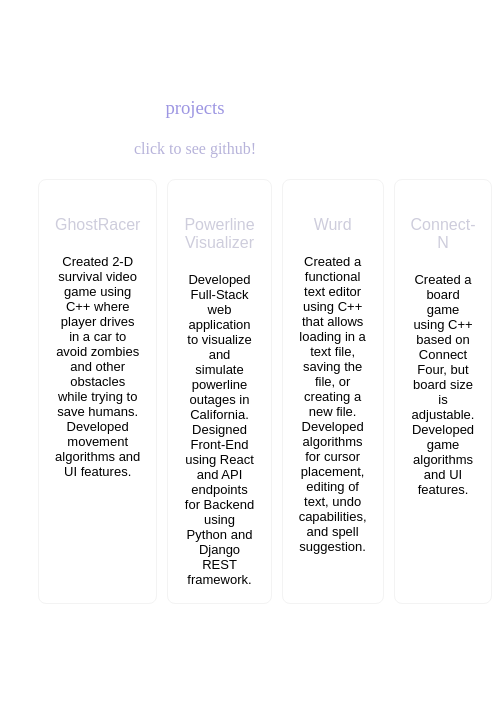
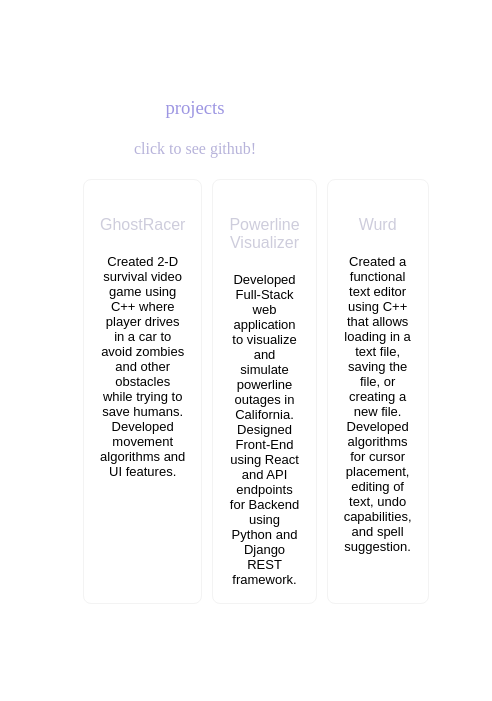
Before and after one commit to g-mahes/g-mahes.github.io, a plain HTML site: page index.html in a window 390 px wide. Shown: the part 605-1306 px from the top of the page, 492 px wide, since content can reach past the window. Drawn offline with Linux system fonts and the light colour scheme.

Commit message:
mobile compatibility

```diff
--- a/index.html
+++ b/index.html
@@ -65,13 +65,13 @@ margin-left: 100px;
     text-align: center; font-weight: normal;" id="projects">projects</h3>
     <h4 style="color: rgb(183, 179, 218);
     text-align: center; font-weight: normal;">click to see github!</h4>
-<div style="margin-left: 30px; margin-right: 35px;display:flex" >
+<div style="margin-left: 75px; margin-right: 75px;display:flex" >
 
     <div style="border: 1px solid;
     border-color: rgb(243, 243, 243);
     border-radius: 8px; flex: 1;  margin-right: 10px;   margin-top:0px;"><a href="https://github.com/gautam-m1/GhostRacer" target="_blank" style="text-decoration:none">
         <div style="padding: 1rem;"><div style="color:rgb(206, 205, 220)">GhostRacer</div>
-        <div style="font-size: small; color:rgb(0, 0, 0); margin-top: 20px;">Created 2-D survival video game using C++ where player drives in a car to avoid zombies and other obstacles
+        <div style="font-size: small; color:rgb(0, 0, 0); margin-top: 20px; margin-bottom: 40px;">Created 2-D survival video game using C++ where player drives in a car to avoid zombies and other obstacles
             while trying to save humans.
             Developed movement algorithms and UI features.
             </div></div></a>
@@ -92,12 +92,6 @@ margin-left: 100px;
         Developed algorithms for cursor placement, editing of text, undo capabilities, and spell suggestion.
     </div></div></a></div>
 
-    <div style="border: 1px solid;
-    border-radius: 8px; flex: 1; margin-top:0px;  border-color: rgb(243, 243, 243);"><a href="https://github.com/gautam-m1/Connect" target="_blank" style="text-decoration:none">
-        <div style="padding: 1rem;"><div style="color:rgb(206, 205, 220)">Connect-N</div>
-        <div style="font-size: small; color:rgb(0, 0, 0); margin-top: 20px;">Created a board game using C++ based on Connect Four, but board size is adjustable.
-        Developed game algorithms and UI features.
-    </div></div></a></div>
 
 </div>
 
```
